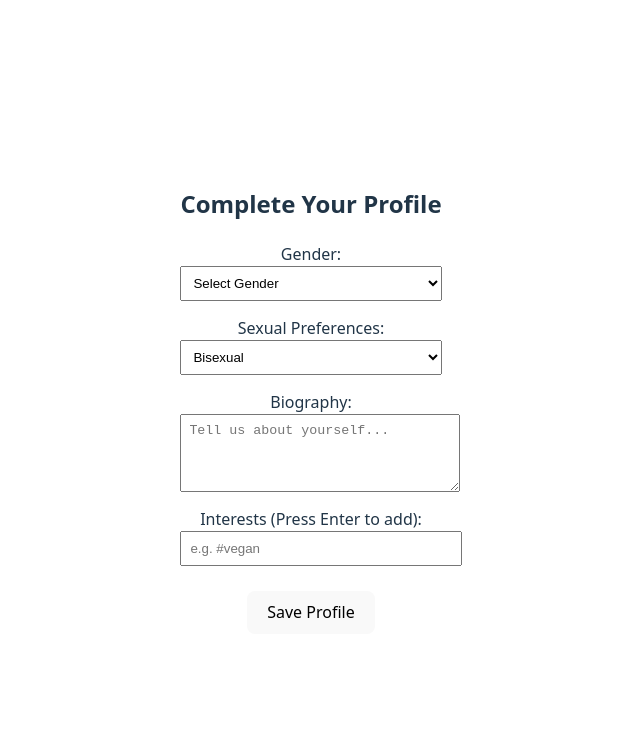
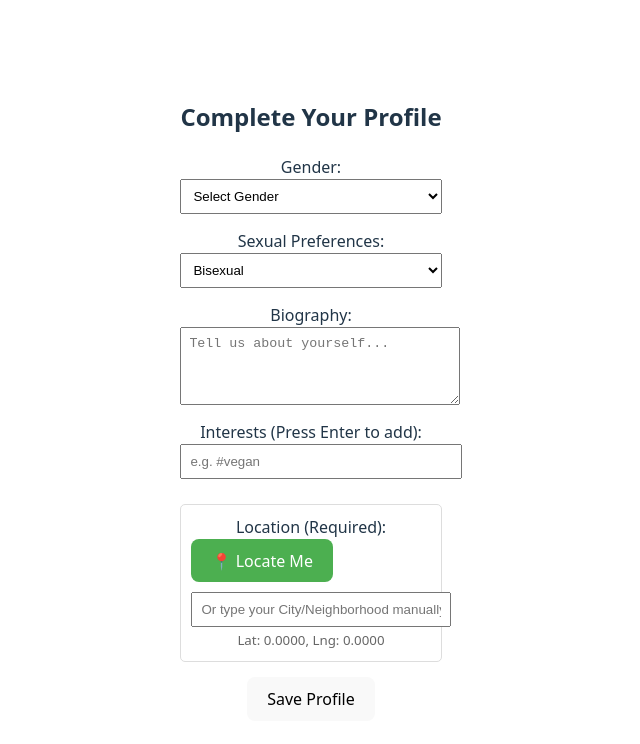
Before and after one commit to ssy80/matcha, a React app in the folder frontend/: page /profile in a window 1280 px wide. Shown: the top 744 px of the page, without its empty margins (329-969 px from the left). Built offline with nearby package versions, Linux system fonts and the light colour scheme; the HTML template or start-up script is replaced by a standard one.

Commit message:
GPS Location Completed.

```diff
--- a/frontend/src/pages/Profile.tsx
+++ b/frontend/src/pages/Profile.tsx
@@ -8,6 +8,12 @@ const Profile = () => {
     const [biography, setBiography] = useState('');
     const [tags, setTags] = useState<string[]>([]);
     const [currentTag, setCurrentTag] = useState('');
+    const [location, setLocation] = useState({
+        latitude: 0,
+        longitude: 0,
+        city: ''
+    });
+    const [locationStatus, setLocationStatus] = useState('');
 
     // Helper to add a tag
     const handleAddTag = (e: React.KeyboardEvent) => {
@@ -23,10 +29,40 @@ const Profile = () => {
         }
     };
 
+    // Helper to remove a tag
     const removeTag = (tagToRemove: string) => {
         setTags(tags.filter(tag => tag !== tagToRemove));
     }
 
+    // To handle GPS Location
+    const handleGPS = (event: React.MouseEvent) => {
+        event.preventDefault();
+        setLocationStatus('Locating...');
+
+        if ("geolocation" in navigator) {
+            console.log("Browser does support Geolocation");
+            navigator.geolocation.getCurrentPosition((position) => {
+                const {latitude, longitude} = position.coords;
+                console.log(`Latitude: ${latitude}, Longitude: ${longitude}`);
+
+                setLocation(prev => ({
+                    ...prev,
+                    latitude: latitude,
+                    longitude: longitude,
+                }));
+                setLocationStatus('Location has been found');
+                console.log('Updated location state:', {latitude, longitude});
+            }, (error) => {
+                setLocationStatus('Unable to retrieve your location');
+                console.error('Error retrieving location:', error);
+            });
+        }
+        else {
+            setLocationStatus('Geolocation is not supported by the browser');
+        }
+    }
+
+    // Form submission
     const handleSubmit = (event: React.FormEvent) => {
         event.preventDefault();
         console.log({ gender, sexualPreference, biography, tags });
@@ -111,6 +147,32 @@ const Profile = () => {
                         ))}
                     </div>
                 </div>
+
+                {/* LOCATION SECTION */}
+                <div style={{ marginBottom: '15px', border: '1px solid #ddd', padding: '10px', borderRadius: '5px' }}>
+                    <label>Location (Required):</label>
+
+                    <div style={{ display: 'flex', gap: '10px', marginBottom: '10px' }}>
+                        <button onClick={handleGPS} style={{ background: '#4CAF50', color: 'white' }}>
+                            📍 Locate Me
+                        </button>
+                        <span>{locationStatus}</span>
+                    </div>
+
+                    <input
+                        type="text"
+                        value={location.city}
+                        onChange={(e) => setLocation({ ...location, city: e.target.value })}
+                        placeholder="Or type your City/Neighborhood manually"
+                        required
+                        style={{ display: 'block', width: '100%', padding: '8px' }}
+                    />
+
+                    {/* Debug View - to see coordinates updating */}
+                    <small style={{ color: '#666' }}>
+                        Lat: {location.latitude.toFixed(4)}, Lng: {location.longitude.toFixed(4)}
+                    </small>
+                </div>
                 <button type="submit">Save Profile</button>
             </form>
         </div>
```
